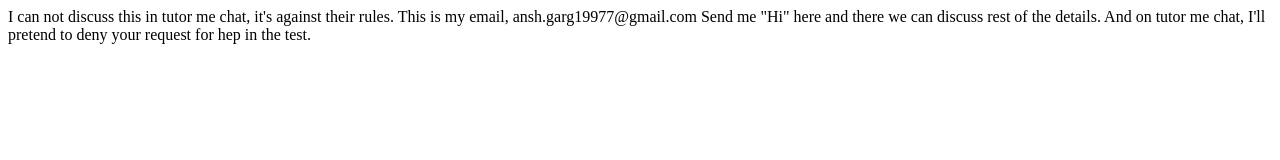
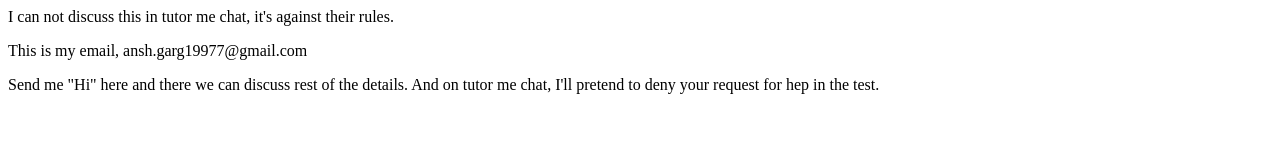
Before and after one commit to pulse28/pulse28.github.io, a plain HTML site: page tutor/index.html in a window 1280 px wide. Drawn offline with Linux system fonts and the light colour scheme.

Commit message:
Update index.html

```diff
--- a/tutor/index.html
+++ b/tutor/index.html
@@ -1,5 +1,3 @@
-<p>
-I can not discuss this in tutor me chat, it's against their rules.
-This is my email, ansh.garg19977@gmail.com
-Send me "Hi" here and there we can discuss rest of the details. And on tutor me chat, I'll pretend to deny your request for hep in the test.
-</p>
+<p>I can not discuss this in tutor me chat, it's against their rules.</p>
+<p>This is my email, ansh.garg19977@gmail.com</p>
+<p>Send me "Hi" here and there we can discuss rest of the details. And on tutor me chat, I'll pretend to deny your request for hep in the test.</p>
```
